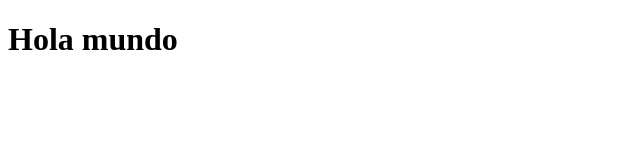
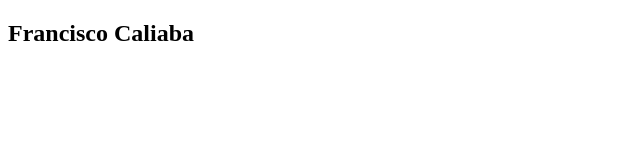
Before and after one commit to FranciscoCaliaba/Curso, a plain HTML site: page index.html in a window 1280 px wide. Shown: the whole page, without its empty margins (0-640 px from the left). Drawn offline with Linux system fonts and the light colour scheme.

Commit message:
Mejorando el index.html

```diff
--- a/index.html
+++ b/index.html
@@ -3,9 +3,11 @@
 <head>
     <meta charset="UTF-8">
     <meta name="viewport" content="width=device-width, initial-scale=1.0">
-    <title>Git</title>
+    <title>Git y Github</title>
 </head>
 <body>
-    <h1>Hola mundo</h1>
+    <div class="container">
+        <h2>Francisco Caliaba</h2>
+    </div>
 </body>
 </html>
```
